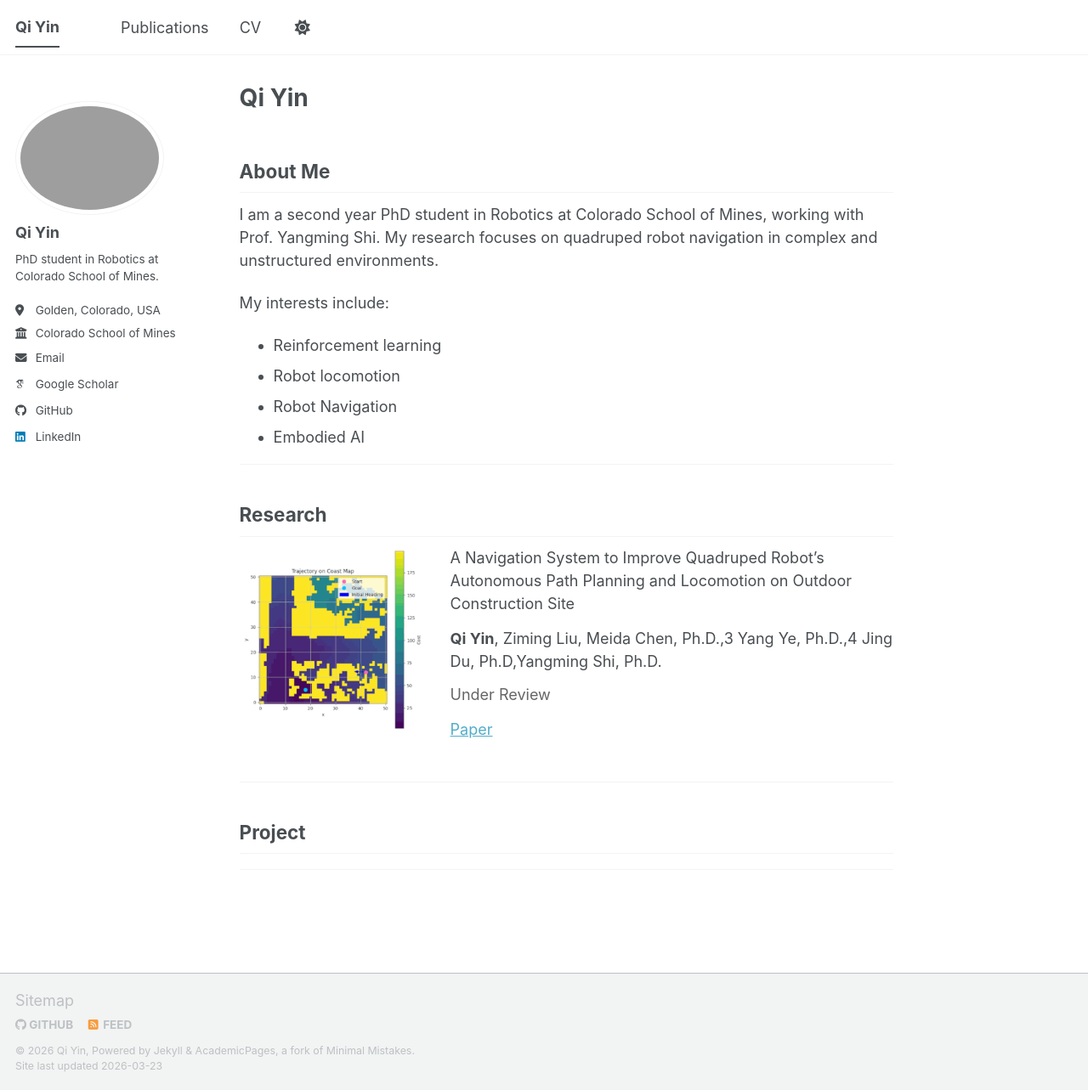
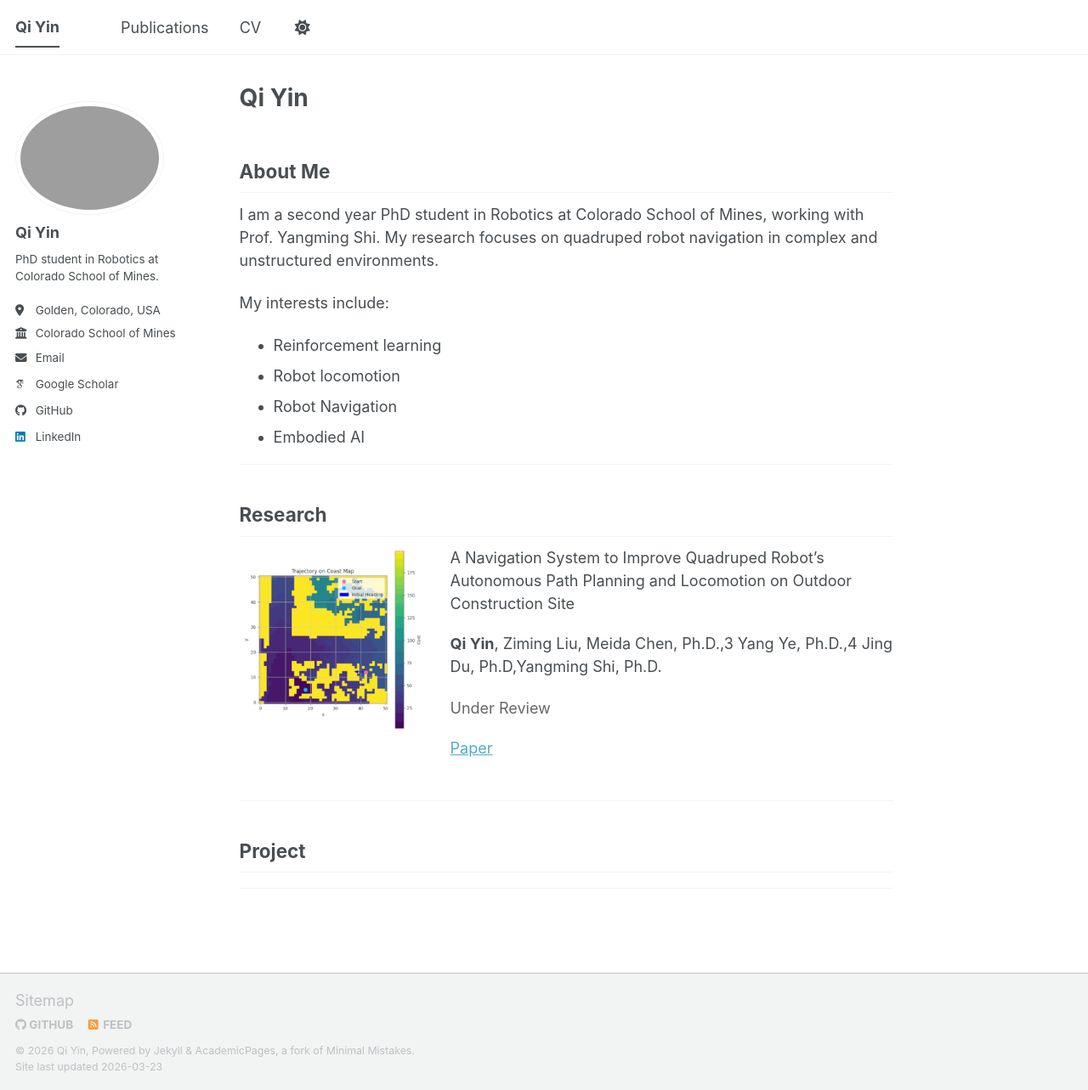
Before and after one commit to Qiii04/Qiii04.github.io, a Jekyll site: the page built from _pages/about.md, in a window 1280 px wide and 1283 px high. Shown: the whole window at 85% size. Built offline with Jekyll 4.4.1, drawn with Linux system fonts in a browser that asks for light colours; some web fonts are replaced; a script bundle is joined from its source files by our own code; library files that are not in the unit come from our copies.

Commit message:
Update about.md

```diff
--- a/_pages/about.md
+++ b/_pages/about.md
@@ -26,17 +26,17 @@ My interests include:
   <div style="flex: 1;">
 
     <!-- 标题 -->
-    <p style="margin: 0 0 14px 0;">
+    <p style="margin: 0 0 20px 0;">
       A Navigation System to Improve Quadruped Robot’s Autonomous Path Planning and Locomotion on Outdoor Construction Site
     </p>
 
     <!-- 作者 -->
-    <p style="margin: 0 0 12px 0;">
+    <p style="margin: 0 0 22px 0;">
       <strong>Qi Yin</strong>, Ziming Liu, Meida Chen, Ph.D.,3 Yang Ye, Ph.D.,4 Jing Du, Ph.D,Yangming Shi, Ph.D.
     </p>
 
     <!-- 发表信息 -->
-    <p style="margin: 0 0 14px 0; color: #666;">
+    <p style="margin: 0 0 20px 0; color: #666;">
       Under Review
     </p>
 
```
